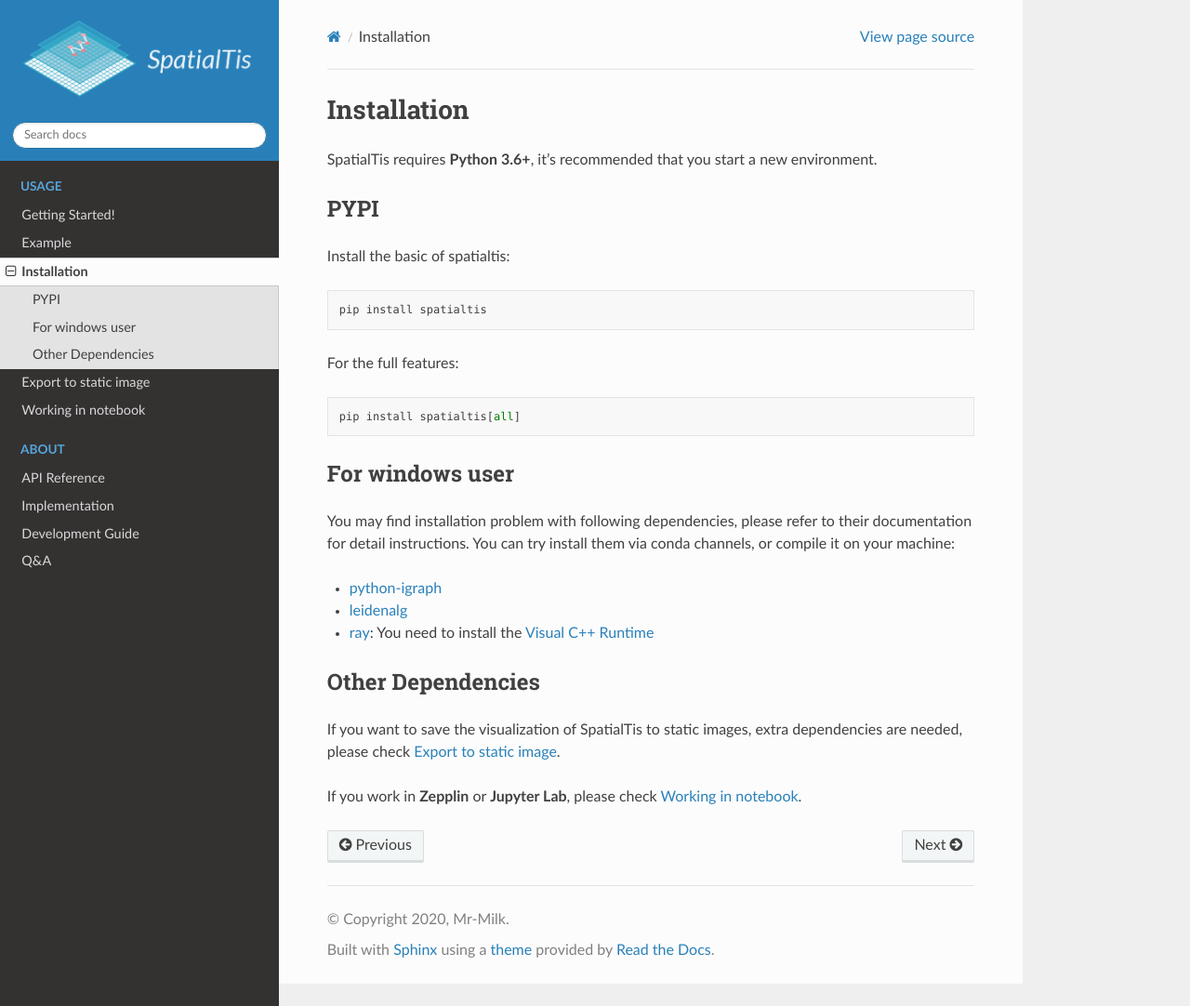
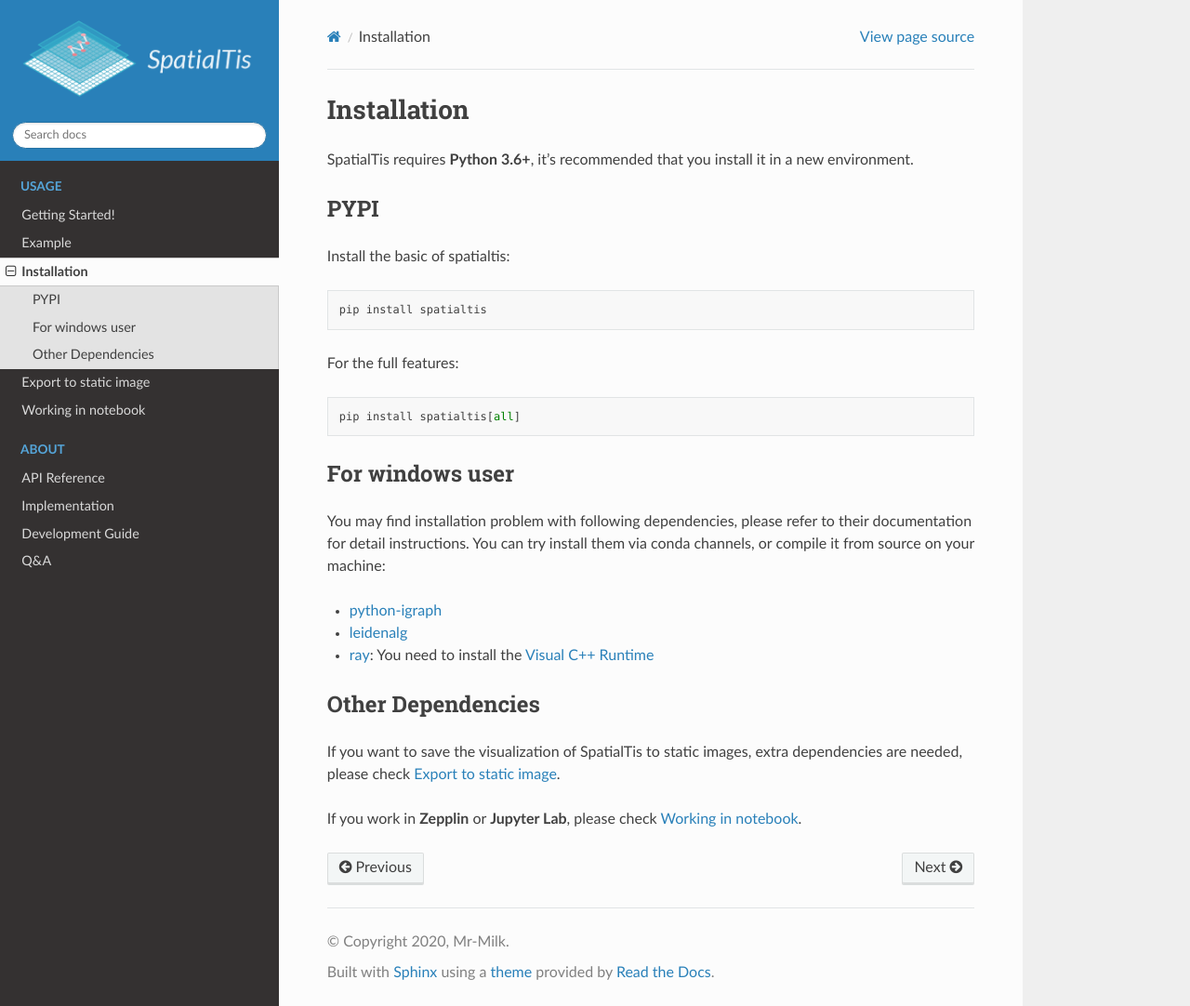
Before and after one commit to Mr-Milk/SpatialTis, a Sphinx documentation site: the page built from docs/source/usage/installation.rst, in a window 1280 px wide and 1082 px high. Shown: the whole window at 93% size. Built offline with Sphinx 7.4.7 and the Read the Docs theme 2.0.0, drawn with Linux system fonts in a browser that asks for light colours.

```diff
--- a/docs/source/index.rst
+++ b/docs/source/index.rst
@@ -15,13 +15,13 @@ SpatialTis is a spatial analysis toolkit for single-cell multiplexed tissue data
 For a quick view of what it's does, check our following examples:
 
 - MIBI breast cancer 180K cells: |MIBI-tutorial|_
-- IMC diabetes 1.7M cells: |IMC-tutorial|
+- IMC diabetes 1.7M cells: |IMC-tutorial|_
 
 .. |MIBI-tutorial| image:: https://badgen.net/badge/view%20on/nbviewer/orange
 .. _MIBI-tutorial: https://nbviewer.jupyter.org/github/Mr-Milk/SpatialTis-Tutorial/blob/master/Tutorial-1%20%28MIBI-dataset%29.ipynb
 
 .. |IMC-tutorial| image:: https://badgen.net/badge/view%20on/nbviewer/orange
-.. _IMC_tutorial: https://nbviewer.jupyter.org/github/Mr-Milk/SpatialTis-Tutorial/blob/master/Tutorial-2%20%28IMC-dataset%29.ipynb
+.. _IMC-tutorial: https://nbviewer.jupyter.org/github/Mr-Milk/SpatialTis-Tutorial/blob/master/Tutorial-2%20%28IMC-dataset%29.ipynb
 
 
 .. toctree::
--- a/docs/source/usage/installation.rst
+++ b/docs/source/usage/installation.rst
@@ -1,7 +1,7 @@
 Installation
 ============
 
-SpatialTis requires **Python 3.6+**, it's recommended that you start a new environment.
+SpatialTis requires **Python 3.6+**, it's recommended that you install it in a new environment.
 
 PYPI
 ----
@@ -17,7 +17,7 @@ For windows user
 -----------------
 
 You may find installation problem with following dependencies, please refer to their documentation for detail instructions.
-You can try install them via conda channels, or compile it on your machine:
+You can try install them via conda channels, or compile it from source on your machine:
 
 - `python-igraph <https://igraph.org/python/>`_
 - `leidenalg <https://leidenalg.readthedocs.io/en/stable/install.html>`_
```
Also changed, not shown: CHANGES.txt (added, +9 -0 lines), setup.py (+3 -4 lines), 2 other files.
